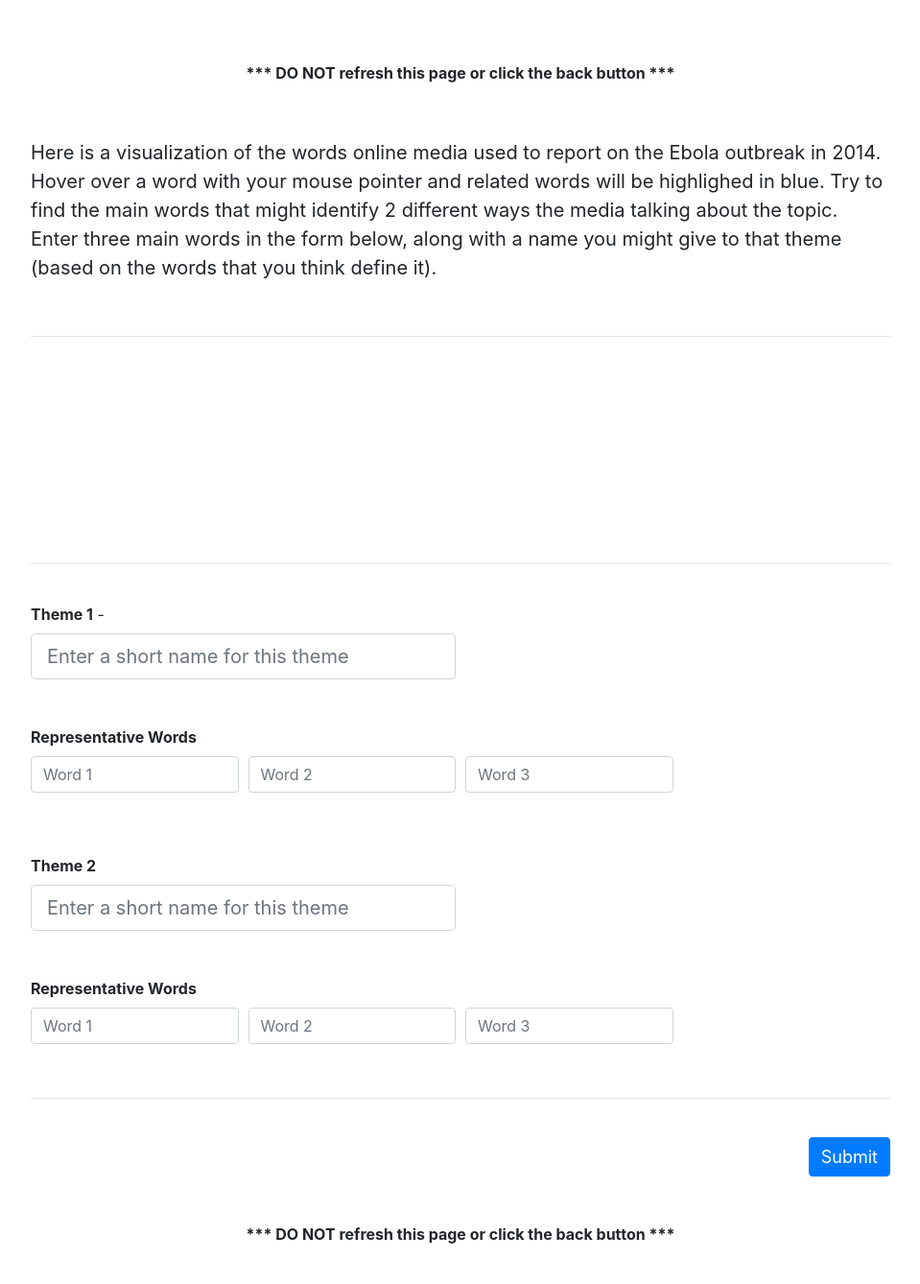
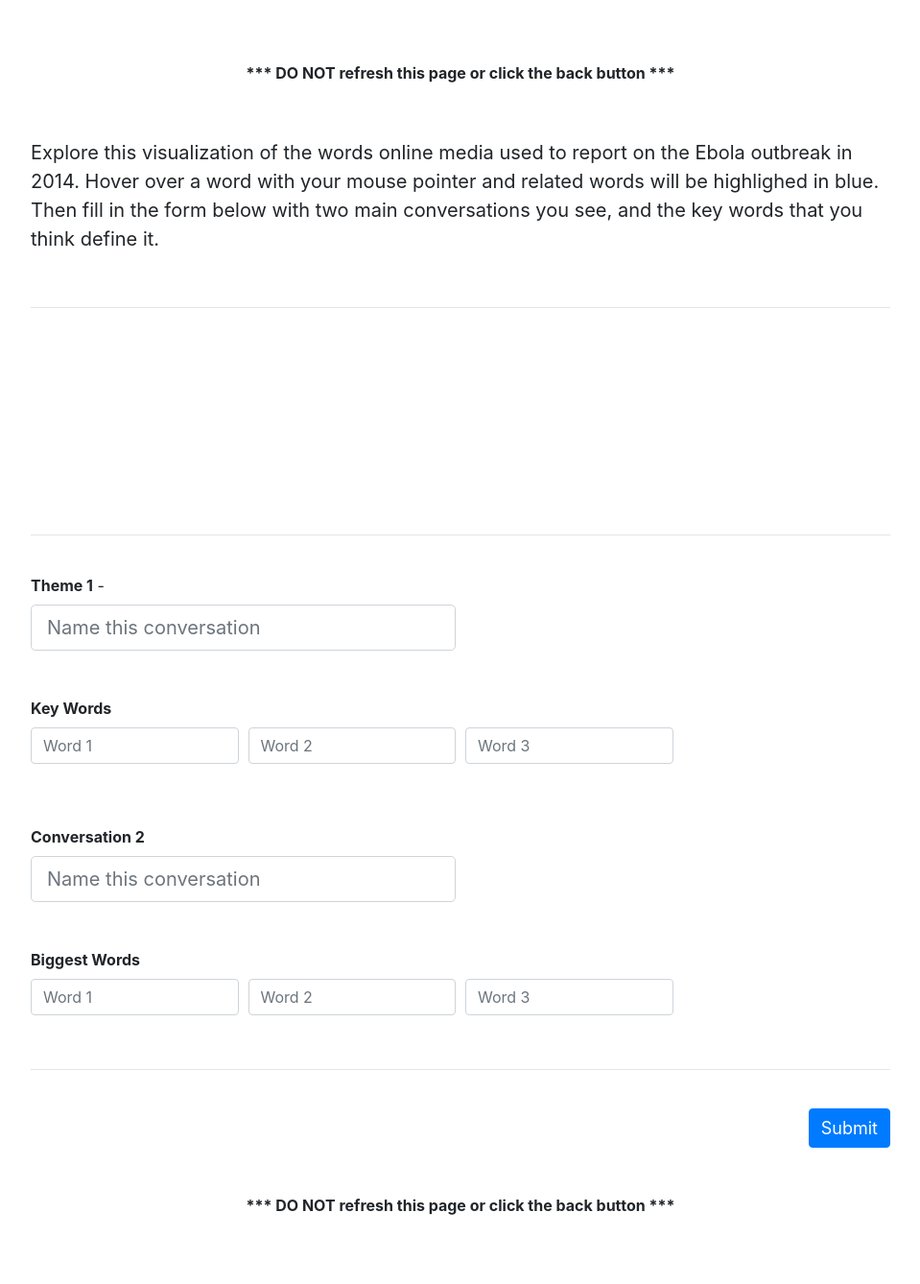
Before and after one commit to mitmedialab/MediaCloud-Text-Viz-Study, a Flask app: template server/templates/viz.html in a window 1280 px wide. Shown: the top 1338 px of the page at 96% size, without its empty margins (160-1119 px from the left). After the commit the page ends 1266 px from the top, so only its background shows below. Run offline with Flask 2, Linux system fonts and the light colour scheme; the template is opened without the code that fills it, so the values that code supplies are empty; parts of the project's set-up code (start-up, migrations or seed data) failed here and were passed over; some libraries are stand-ins or nearby versions.

Commit message:
more text tweaks

```diff
--- a/server/templates/tutorial.html
+++ b/server/templates/tutorial.html
@@ -8,17 +8,17 @@
               <h1> Getting Started... </h1>
               <br>
               <p>
-                Researchers often look at the words used by the media to understand how a topic is covered. We will show you a visualization of words used by media and we want you to try to find different converstations in the media about the topic.
+                Researchers often look at the words used by the media to understand how a topic is covered. We will show you a visualization of words used by media and we want you to try to find different converstations in the media about the topic, based on the key words you see.
               </p>
               {% if viz_type == "standard" %}
                 <p>
-                  This visualization is called a <b>word cloud</b>. Here is one about reporting on climate change. Bigger and darker words are used more often; smaller and ligher words are used less often. As you can see, <b>climate</b> and <b>global</b> are the most used words.
+                  This visualization is called a <b>word cloud</b>. Here is one about reporting on climate change. Bigger and darker words are used more often; smaller and lighter words are used less often. As you can see, <b>climate</b> and <b>global</b> are the most used words.
                 </p>
                 <p>
                   When you hover over a word with your mouse, it turns <b>blue</b> to make it easier to read.
                 </p>
                 <p>
-                  You can try to identify different conversations by looking at words that go together.  For instance, "clinton", "trump", and "obama" all show up pretty big, so maybe there is a <i>political</i> conversation happening. A different conversionsation could be about <i>alternative energy</i> - indicated by "sustainable", "solar", and "renewable". This is the information we want you to identify and enter.
+                  You can try to identify different conversations by looking at words that go together.  Starting with bigger words, we can see that "clinton", "trump", and "obama"; that suggests a <i>political</i> conversation. A different conversionsation could be about <i>alternative energy</i> - indicated by "sustainable", "solar", and "renewable". This is the information we want you to identify and enter.
                 <p>
               {% elif viz_type == "rollover" %}
                 <p>
--- a/server/templates/viz.html
+++ b/server/templates/viz.html
@@ -11,13 +11,11 @@
       <div class="row">
         <div class="col-lg-12">
           <h1 id="title"></h1>
-          <p>Here is a visualization of the words online media used to report on the Ebola outbreak in 2014.
+          <p>Explore this visualization of the words online media used to report on the Ebola outbreak in 2014.
             {% if viz_type != 'standard' %}
             Hover over a word with your mouse pointer and related words will be highlighed in blue.
             {% endif %}
-            Try to find the main words that
-            might identify 2 different ways the media talking about the topic. Enter three main words in the form below, along
-            with a name you might give to that theme (based on the words that you think define it).
+            Then fill in the form below with two main conversations you see, and the key words that you think define it.
           </p>
         </div>
       </div>
@@ -41,68 +39,68 @@
         <div class="form-row">
           <div class="col-md-6 mb-5">
             <label for="theme1"><b>Theme 1</b> - <i></i></label>
-            <input type="text" class="form-control form-control-lg" name="theme1" placeholder="Enter a short name for this theme" required>
+            <input type="text" class="form-control form-control-lg" name="theme1" placeholder="Name this conversation" required>
             <div class="invalid-feedback">
-              Please provide a theme.
+              Please provide a name.
             </div>
           </div>
         </div>
         <div class="row mb-2">
           <div class="col-md-3">
-            <b> Representative Words </b>
+            <b> Key Words </b>
           </div>
         </div>
         <div class="form-row mb-5">
           <div class="col-md-3 mb-3">
             <input type="text" name="theme1_word1" placeholder="Word 1" class="form-control" required>
             <div class="invalid-feedback">
-              Please provide a representative word.
+              What is a key word that defines this conversation?
             </div>
           </div>
           <div class="col-md-3">
             <input type="text" name="theme1_word2" placeholder="Word 2" class="form-control" required>
             <div class="invalid-feedback">
-              Please provide a representative word.
+              What is a key word that defines this conversation?
             </div>
           </div>
           <div class="col-md-3 mb-3">
             <input type="text" name="theme1_word3" placeholder="Word 3" class="form-control" required>
             <div class="invalid-feedback">
-              Please provide a representative word.
+              What is a key word that defines this conversation?
             </div>
           </div>
         </div>
         <div class="form-row">
           <div class="col-md-6 mb-5">
-            <label for="theme2"><b>Theme 2</b></label>
-            <input type="text" name="theme2" placeholder="Enter a short name for this theme" class="form-control form-control-lg" required>
+            <label for="theme2"><b>Conversation 2</b></label>
+            <input type="text" name="theme2" placeholder="Name this conversation" class="form-control form-control-lg" required>
             <div class="invalid-feedback">
-              Please provide a theme.
+              Please provide a name.
             </div>
           </div>
         </div>
         <div class="row mb-2">
           <div class="col-md-3">
-            <b> Representative Words </b>
+            <b> Biggest Words </b>
           </div>
         </div>
         <div class="form-row">
           <div class="col-md-3 mb-3">
             <input type="text" name="theme2_word1" placeholder="Word 1" class="form-control" required>
             <div class="invalid-feedback">
-              Please provide a representative word.
+              What is a key word that defines this conversation?
             </div>
           </div>
           <div class="col-md-3 mb-3">
             <input type="text" name="theme2_word2" placeholder="Word 2" class="form-control" required>
             <div class="invalid-feedback">
-              Please provide a representative word.
+              What is a key word that defines this conversation?
             </div>
           </div>
           <div class="col-md-3 mb-3">
             <input type="text" name="theme2_word3" placeholder="Word 3" class="form-control" required>
             <div class="invalid-feedback">
-              Please provide a representative word.
+              What is a key word that defines this conversation?
             </div>
           </div>
         </div>
```
